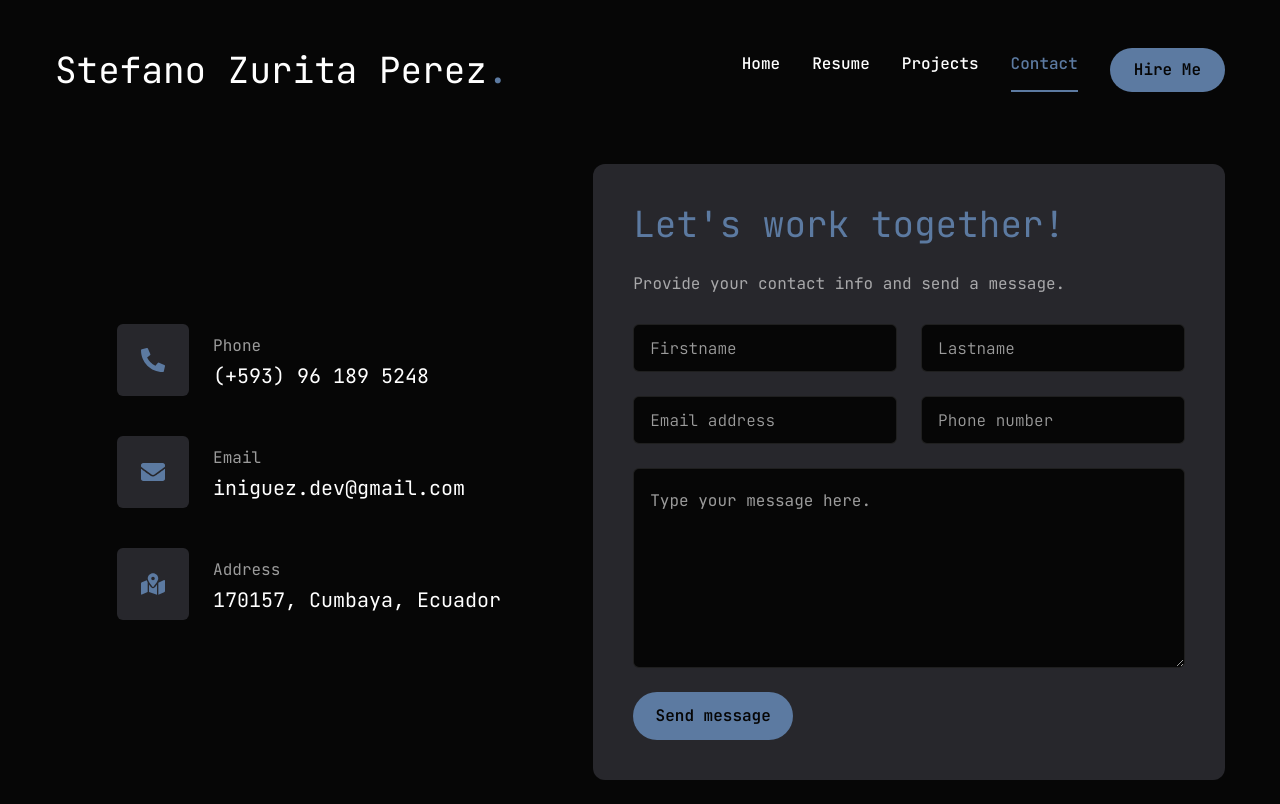
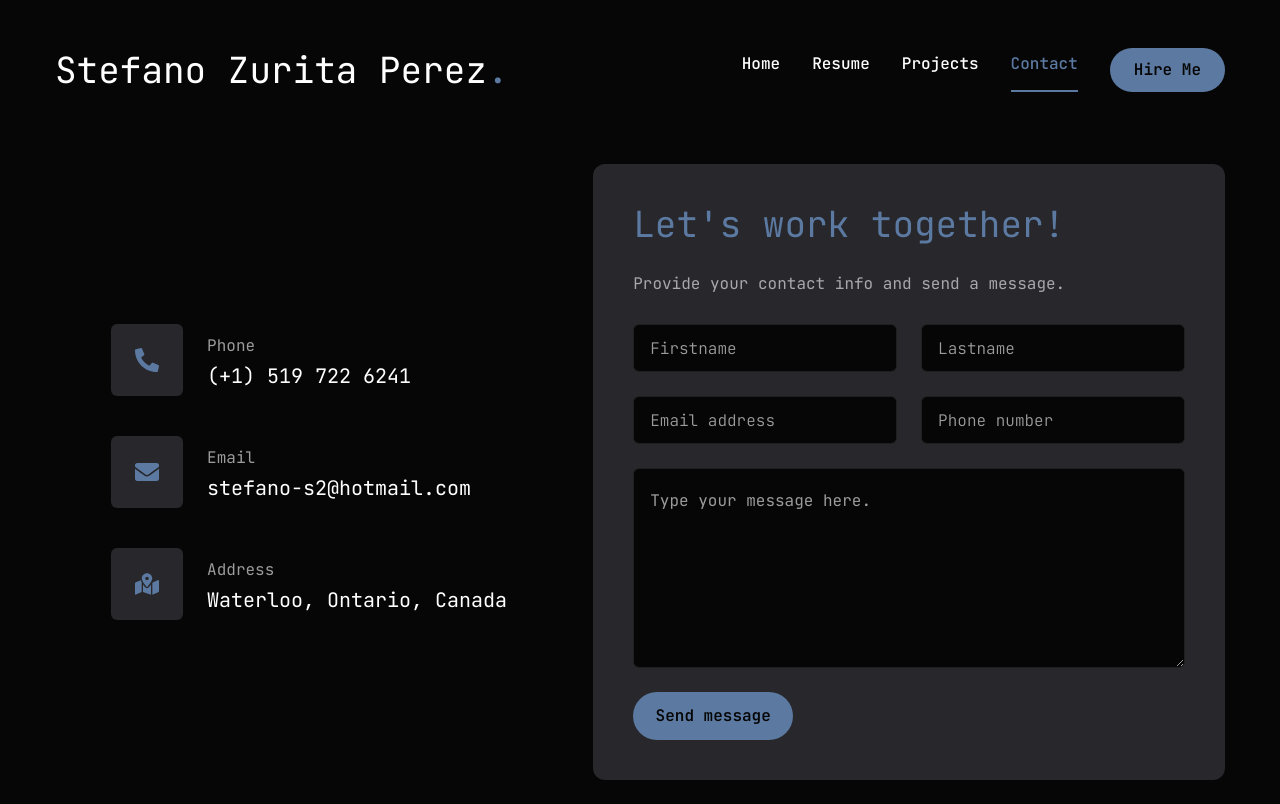
Before and after one commit to stefanoz99/myPortfolio, a Next.js app: page /contact in a window 1280 px wide. Built offline with nearby package versions, Linux system fonts and the light colour scheme.

Commit message:
Update page.jsx

```diff
--- a/app/contact/page.jsx
+++ b/app/contact/page.jsx
@@ -12,17 +12,17 @@ const info = [
   {
     icon: <FaPhoneAlt />,
     title: "Phone",
-    description: "(+593) 96 189 5248",
+    description: "(+1) 519 722 6241",
   },
   {
     icon: <FaEnvelope />,
     title: "Email",
-    description: "iniguez.dev@gmail.com",
+    description: "stefano-s2@hotmail.com",
   },
   {
     icon: <FaMapMarkedAlt />,
     title: "Address",
-    description: "170157, Cumbaya, Ecuador",
+    description: "Waterloo, Ontario, Canada",
   },
 ];
 
```
